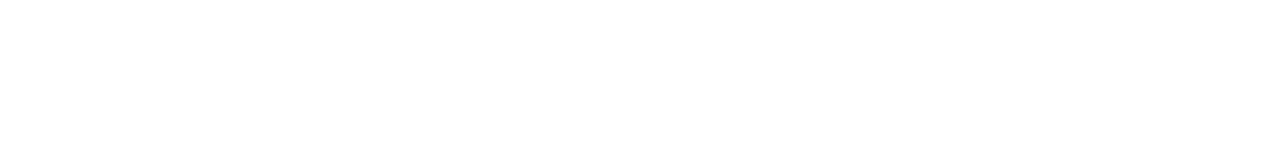
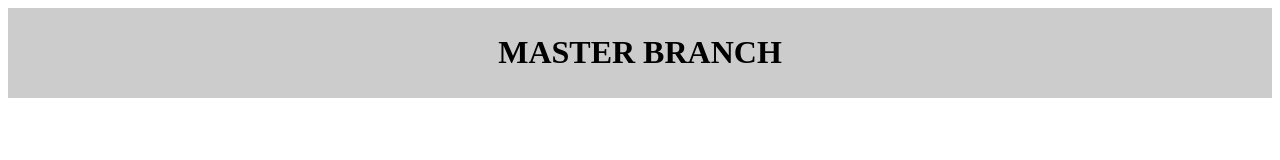
Before and after one commit to Trikita73/Test_merg_2.0, a plain HTML site: page index.html in a window 1280 px wide. Drawn offline with Linux system fonts and the light colour scheme.

Commit message:
header_test_merg_2.0

```diff
--- a/css/main.css
+++ b/css/main.css
@@ -1,3 +1,18 @@
 body {
 	font-size: 16px;
 }
+
+p {
+	text-align: center;
+	font-size: 24px;
+}
+
+.header {
+	background-color: #ccc;
+	padding: 5px;
+}
+
+.header h1 {
+	text-align: center;
+	text-transform: uppercase;
+}
--- a/index.html
+++ b/index.html
@@ -11,8 +11,12 @@
 	<link rel="stylesheet" type="text/css" href="css/main.css">
 </head>
 <body>
+	<!-- Header -->
+	<div class="header">
+		<h1>Master branch</h1>
+	</div>
+	<!-- Header E. -->
 
-	<!-- DIV write Here! -->
 
 	<!-- Add Script -->
 	<script type="text/javascript" src="libs/jquery/jquery-2.1.3.min.js"></script>
```
